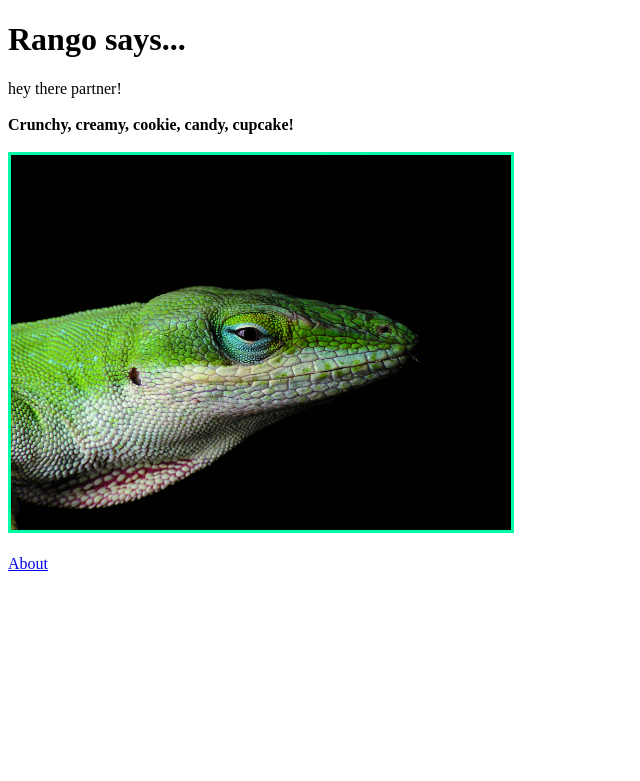
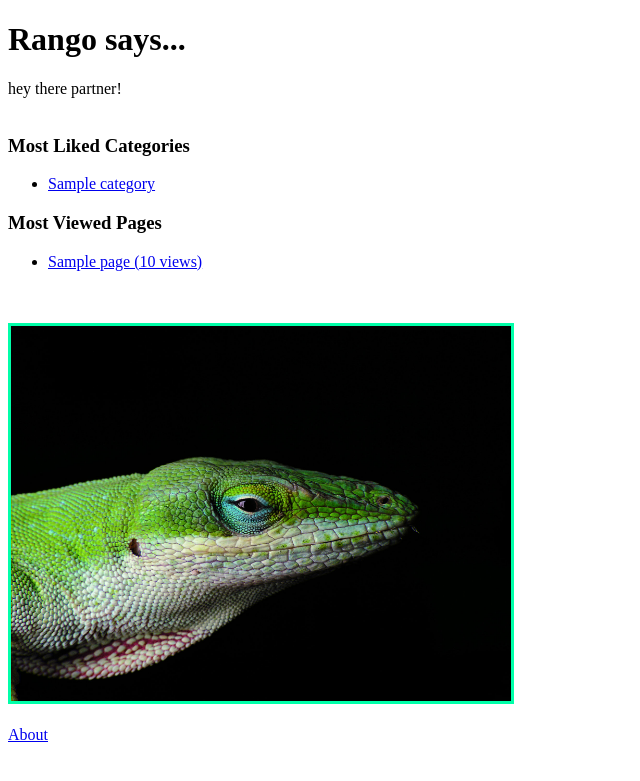
Before and after one commit to da-rth/tango_with_django_project, a Django app: page /rango/ in a window 1280 px wide. Shown: the top 781 px of the page, without its empty margins (0-640 px from the left). Run offline with Django 3.2, Linux system fonts and the light colour scheme; tables that the repository leaves empty hold one stand-in row (values such as "Sample post").

Commit message:
Chapter 6 complete

```diff
--- a/rango/admin.py
+++ b/rango/admin.py
@@ -4,6 +4,7 @@ from rango.models import Category, Page
 
 class CategoryAdmin(admin.ModelAdmin):
     list_display = ('name', 'views', 'likes')
+    prepopulated_fields = {'slug': ('name',)}
 
 
 class PageAdmin(admin.ModelAdmin):
--- a/rango/models.py
+++ b/rango/models.py
@@ -1,4 +1,5 @@
 from django.db import models
+from django.template.defaultfilters import slugify
 
 
 class Category(models.Model):
@@ -6,6 +7,11 @@ class Category(models.Model):
     name = models.CharField(max_length=128, unique=True)
     views = models.IntegerField(default=0)
     likes = models.IntegerField(default=0)
+    slug = models.SlugField(unique=True)
+
+    def save(self, *args, **kwargs):
+        self.slug = slugify(self.name)
+        super(Category, self).save(*args, **kwargs)
 
     class Meta:
         verbose_name_plural = 'Categories'
--- a/rango/urls.py
+++ b/rango/urls.py
@@ -3,5 +3,6 @@ from rango import views
 
 urlpatterns = [
     url(r'^$', views.index, name='index'),
-    url(r'^about/$', views.about, name='about')
+    url(r'^about/$', views.about, name='about'),
+    url(r'^category/(?P<category_name_slug>[\w\-]+)/$', views.show_category, name='show_category'),
 ]
--- a/rango/views.py
+++ b/rango/views.py
@@ -1,23 +1,38 @@
 from django.shortcuts import render
-
+from rango.models import Category, Page
 from django.http import HttpResponse
 
 
 def homepage(request):
     return HttpResponse("Homepage"
                         "<br>"
+                        "Rango says hey there partner!"
+                        "<br/>"
                         "<a href='/rango/'>Index</href>"
                         "<br>"
                         "<a href='/rango/about/'>About</href>")
 
 
 def index(request):
-    context_dict = {
-        'boldmessage': "Crunchy, creamy, cookie, candy, cupcake!"
-    }
+    category_list = Category.objects.order_by('-likes')[:5]
+    pages_list = Page.objects.order_by('-views', 'title')[:5]
+    context_dict = {'categories': category_list, 'pages': pages_list}
     return render(request, 'rango/index.html', context=context_dict)
 
 
 def about(request):
     context_dict = {'author': "2086380A"}
     return render(request, 'rango/about.html', context=context_dict)
+
+
+def show_category(request, category_name_slug):
+    context_dict = {}
+    try:
+        category = Category.objects.get(slug=category_name_slug)
+        pages = Page.objects.filter(category=category)
+        context_dict['pages'] = pages
+        context_dict['category'] = category
+    except Category.DoesNotExist:
+        context_dict['category'] = None
+        context_dict['pages'] = None
+    return render(request, 'rango/category.html', context_dict)
--- a/templates/rango/index.html
+++ b/templates/rango/index.html
@@ -3,7 +3,7 @@
 <html>
 <head>
     <title>Rango</title>
-        <style>
+    <style>
         .rango {
             width: 500px;
             height: auto;
@@ -15,15 +15,39 @@
 <body>
 <h1>Rango says...</h1>
 <div>
-    hey there partner! <br/>
+    hey there partner!
+    <br/>
     <br/>
     <strong>{{ boldmessage }}</strong>
+</div>
+<div>
+    <h3>Most Liked Categories</h3>
+    {% if categories %}
+        <ul>
+            {% for category in categories %}
+                <li><a href="/rango/category/{{ category.slug }}">{{ category.name }}</a></li>
+            {% endfor %}
+        </ul>
+    {% else %}
+        <strong>There are no categories present.</strong>
+    {% endif %}
+
+    <h3>Most Viewed Pages</h3>
+    {% if pages %}
+        <ul>
+            {% for page in pages %}
+                <li><a href="{{ page.url }}">{{ page.title }} ({{ page.views }} views)</a></li>
+            {% endfor %}
+        </ul>
+    {% else %}
+        <strong>There are no pages present.</strong>
+    {% endif %}
     <br/><br/>
 </div>
 <div>
     <!-- Static files example -->
-    <img src="{% static "images/rango.jpg" %}"
-         alt="Picture of Rango" class="rango"/> <!-- New line -->
+    <img src="{% static "images/rango.jpg" %}" class="rango"
+         alt="Picture of Rango"/>
     <br/><br/>
     <a href="/rango/about/">About</a><br/>
 
```
Also changed, not shown: populate_rango.py (+9 -1 lines), templates/rango/category.html (added, +31 -0 lines), README.md, rango/migrations/0001_initial.py.
